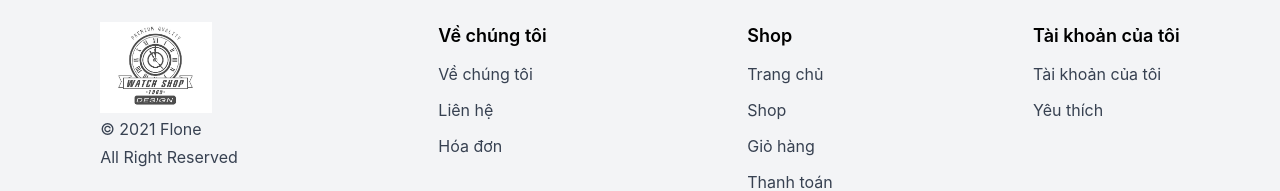
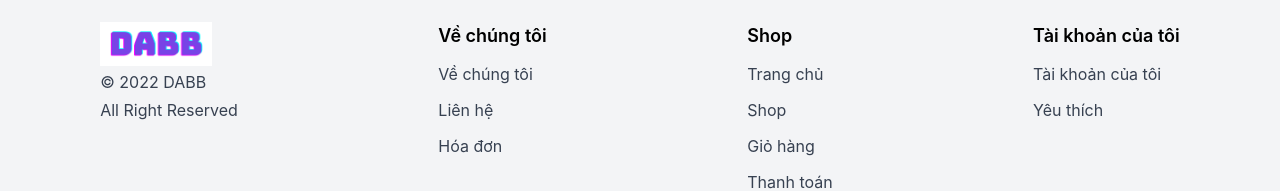
Before and after one commit to anphamquoc/fullstack-java, a React (Create React App) app: page / in a window 1280 px wide. Shown: the part 1558-1749 px from the top of the page. Built offline with nearby package versions, Linux system fonts and the light colour scheme; no server answers; what tw-elements would draw is missing.

Commit message:
Đổi logo ở nav và footer

```diff
--- a/src/components/Footer/index.jsx
+++ b/src/components/Footer/index.jsx
@@ -7,7 +7,7 @@ const Footer = () => {
     <div className="w-full flex flex-row justify-around py-10 bg-gray-100 mt-10">
       <div className="flex flex-col gap-1 text-gray-700">
         <img src={Logo} alt="logo" className="w-28" />
-        <span>© 2021 Flone</span>
+        <span>© 2022 DABB</span>
         <span>All Right Reserved</span>
       </div>
       {MenuData.map((item, index) => (
--- a/src/components/header/NavBar.jsx
+++ b/src/components/header/NavBar.jsx
@@ -9,7 +9,7 @@ const NavBar = () => {
   return (
     <div className="flex flex-row justify-between px-10 py-4 items-center fixed top-0 w-full z-50 shadow-sm bg-white">
       <Link to={"/"}>
-        <img src={Logo} alt="logo" className="w-[60px] h-[50px]" />
+        <img src={Logo} alt="logo" className="w-[12vw] h-[10vh]" />
       </Link>
       <div className="flex flex-row gap-5">
         {SectionData.map((section, index) => (
```
Also changed, not shown: src/assets/images/Logo.png.
